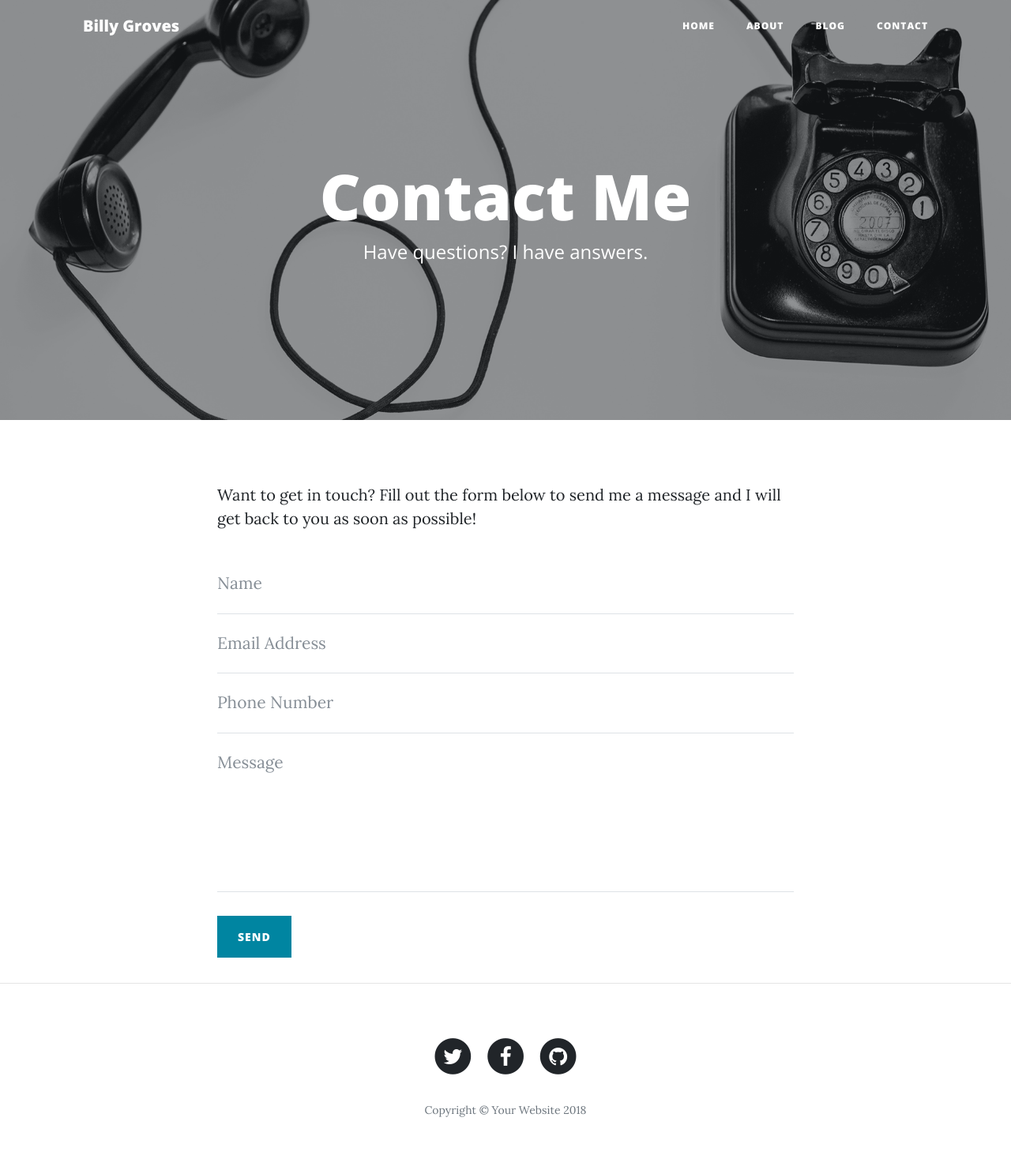
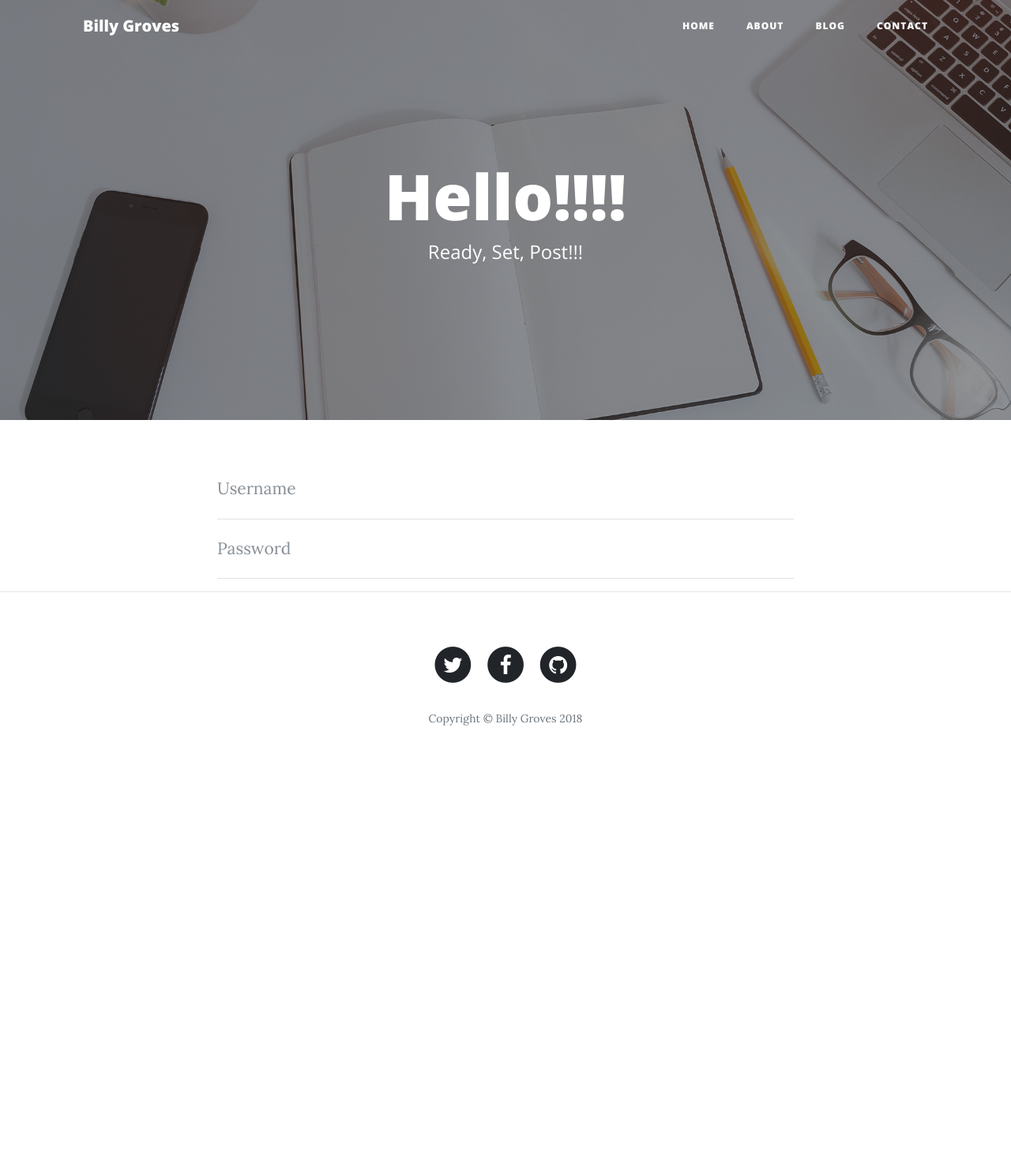
Before and after one commit to billyggroves/myBlog, a Python web app: template templates/adminLogin.html in a window 1280 px wide. Shown: the whole page at 79% size. After the commit the page ends 919 px from the top, so only its background shows below. Run offline with Jinja, Linux system fonts and the light colour scheme; the template is opened without the code that fills it, so the values that code supplies are empty; some libraries are stand-ins or nearby versions.

Commit message:
added styling changes to admin

```diff
--- a/templates/adminLogin.html
+++ b/templates/adminLogin.html
@@ -53,14 +53,14 @@
     </nav>
 
     <!-- Page Header -->
-    <header class="masthead" style="background-image: url('/static/img/contact-bg.jpg')">
+    <header class="masthead" style="background-image: url('/static/img/home-bg.jpg')">
       <div class="overlay"></div>
       <div class="container">
         <div class="row">
           <div class="col-lg-8 col-md-10 mx-auto">
             <div class="page-heading">
-              <h1>Contact Me</h1>
-              <span class="subheading">Have questions? I have answers.</span>
+              <h1>Hello!!!!</h1>
+              <span class="subheading">Ready, Set, Post!!!</span>
             </div>
           </div>
         </div>
@@ -71,43 +71,23 @@
     <div class="container">
       <div class="row">
         <div class="col-lg-8 col-md-10 mx-auto">
-          <p>Want to get in touch? Fill out the form below to send me a message and I will get back to you as soon as possible!</p>
           <!-- Contact Form - Enter your email address on line 19 of the mail/contact_me.php file to make this form work. -->
           <!-- WARNING: Some web hosts do not allow emails to be sent through forms to common mail hosts like Gmail or Yahoo. It's recommended that you use a private domain email address! -->
           <!-- To use the contact form, your site must be on a live web host with PHP! The form will not work locally! -->
           <form name="sentMessage" id="contactForm" novalidate>
             <div class="control-group">
               <div class="form-group floating-label-form-group controls">
-                <label>Name</label>
-                <input type="text" class="form-control" placeholder="Name" id="name" required data-validation-required-message="Please enter your name.">
+                <label>Username</label>
+                <input type="text" class="form-control" placeholder="Username" id="username" required data-validation-required-message="Please enter your username.">
                 <p class="help-block text-danger"></p>
               </div>
             </div>
             <div class="control-group">
               <div class="form-group floating-label-form-group controls">
-                <label>Email Address</label>
-                <input type="email" class="form-control" placeholder="Email Address" id="email" required data-validation-required-message="Please enter your email address.">
+                <label>Password</label>
+                <input type="password" class="form-control" placeholder="Password" id="password" required data-validation-required-message="Please enter your password.">
                 <p class="help-block text-danger"></p>
               </div>
-            </div>
-            <div class="control-group">
-              <div class="form-group col-xs-12 floating-label-form-group controls">
-                <label>Phone Number</label>
-                <input type="tel" class="form-control" placeholder="Phone Number" id="phone" required data-validation-required-message="Please enter your phone number.">
-                <p class="help-block text-danger"></p>
-              </div>
-            </div>
-            <div class="control-group">
-              <div class="form-group floating-label-form-group controls">
-                <label>Message</label>
-                <textarea rows="5" class="form-control" placeholder="Message" id="message" required data-validation-required-message="Please enter a message."></textarea>
-                <p class="help-block text-danger"></p>
-              </div>
-            </div>
-            <br>
-            <div id="success"></div>
-            <div class="form-group">
-              <button type="submit" class="btn btn-primary" id="sendMessageButton">Send</button>
             </div>
           </form>
         </div>
@@ -147,7 +127,7 @@
                 </a>
               </li>
             </ul>
-            <p class="copyright text-muted">Copyright &copy; Your Website 2018</p>
+            <p class="copyright text-muted">Copyright &copy; Billy Groves 2018</p>
           </div>
         </div>
       </div>
```
